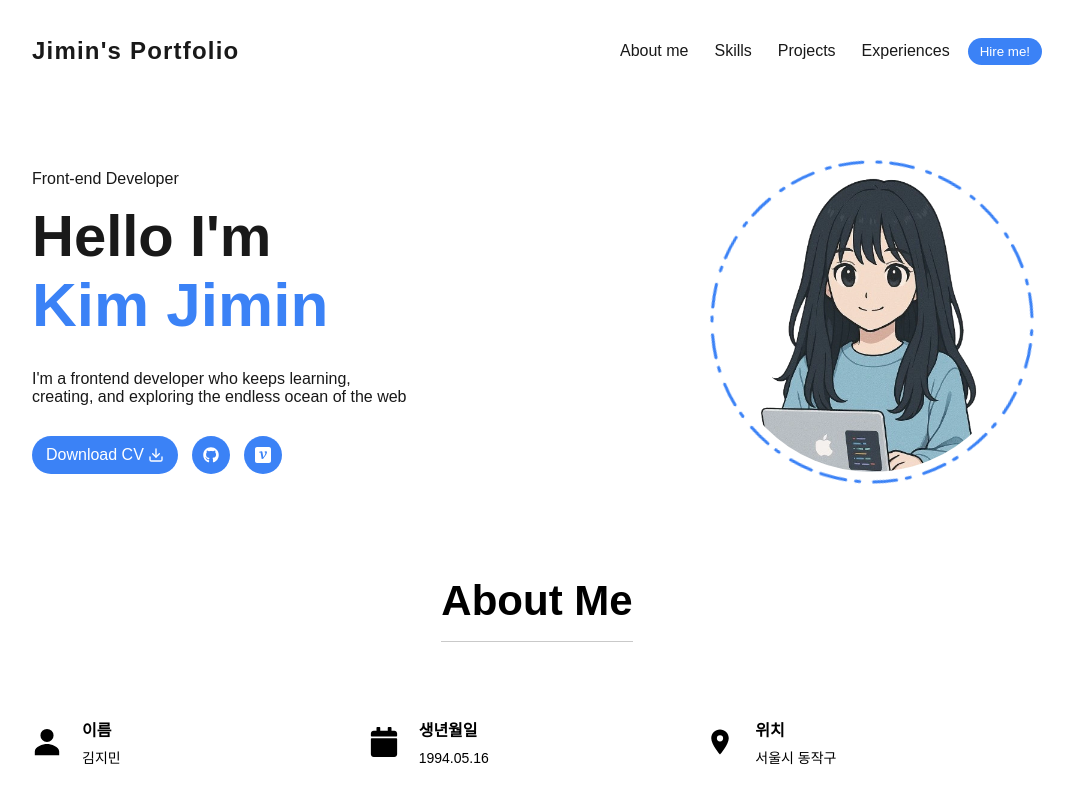
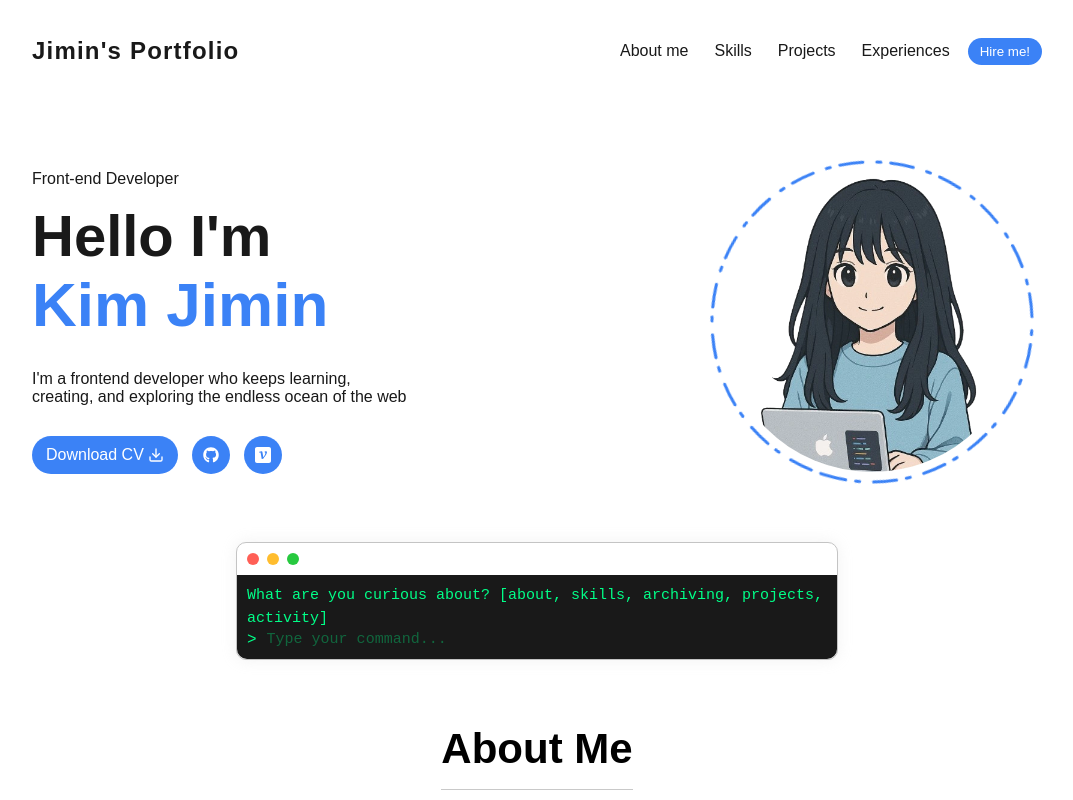
Before and after one commit to wlals4264/bluemin-portfolio, a Next.js app: page / in a window 1280 px wide. Shown: the top 800 px of the page, without its empty margins (103-1176 px from the left). Built offline with nearby package versions, Linux system fonts and the light colour scheme; a web font is replaced by a local one.

Commit message:
Refactor: 코드 스냅 리팩토링

```diff
--- a/src/app/page.tsx
+++ b/src/app/page.tsx
@@ -6,12 +6,13 @@ import Skills from '@/components/Skills';
 import '@/styles/Home.scss';
 import Projects from '@/components/Projects';
 import Experiences from '@/components/Experiences';
+import CodeSnap from '@/components/CodeSnap';
 
 export default function Home() {
   return (
     <div className="home-wrapper">
       <Introduction />
-      {/* <CodeSnap /> */}
+      <CodeSnap />
       <AboutMe />
       <Skills />
       <Projects />
--- a/src/components/CodeSnap.tsx
+++ b/src/components/CodeSnap.tsx
@@ -7,9 +7,8 @@ import '../styles/components/CodeSnap.scss';
 const commands: Record<string, string> = {
   about: 'about-me',
   skills: 'skills',
-  archiving: 'archiving',
   projects: 'projects',
-  activity: 'activity',
+  experiences: 'experiences',
 };
 
 const CodeSnap = () => {
@@ -28,7 +27,7 @@ const CodeSnap = () => {
       const targetId = commands[trimmed];
       document.getElementById(targetId)?.scrollIntoView({ behavior: 'smooth' });
 
-      setHistory((prev) => [...prev, `> ${trimmed}`, `Navigating to ${trimmed}...`]);
+      setHistory((prev) => [...prev, `Navigating to ${trimmed}...`]);
     } else {
       setHistory((prev) => [...prev, `> ${trimmed}`, `Unknown command: ${trimmed}`]);
     }
@@ -43,11 +42,15 @@ const CodeSnap = () => {
         <span className={`dot yellow`} />
         <span className={`dot green`} />
       </div>
+
       <div className="body">
+        <div className="main">
+          {/* <div> 'What are you curious about? [about, skills, archiving, projects, activity]'</div> */}
           {history.map((line, i) => (
             <div key={i}>{line}</div>
           ))}
         </div>
+
         <form className="inputLine" onSubmit={handleCommand}>
           <span>&gt;</span>
           <input
@@ -58,6 +61,7 @@ const CodeSnap = () => {
           />
         </form>
       </div>
+    </div>
   );
 };
 
--- a/src/styles/components/CodeSnap.scss
+++ b/src/styles/components/CodeSnap.scss
@@ -1,20 +1,20 @@
 .terminal {
-  background-color: #1e1e1e;
+  background-color: #ffffff;
+  border-radius: 10px;
+  border: 1px solid #c4c4c4;
+  max-width: 600px;
+  margin: 0 auto;
+  box-shadow: 0 0 15px rgba(192, 192, 192, 0.2);
+  display: flex;
+  flex-direction: column;
+
   color: #00ff88;
   font-family: 'Courier New', monospace;
-  padding: 1rem;
-  border-radius: 10px;
-  max-width: 600px;
-  margin: 0 auto;
-  box-shadow: 0 0 15px rgba(0, 255, 136, 0.2);
-  display: flex;
-  flex-direction: column;
-}
 
   .header {
+    padding: 10px;
     display: flex;
     gap: 0.5rem;
-  margin-bottom: 1rem;
   }
 
   .dot {
@@ -22,31 +22,42 @@
     height: 12px;
     border-radius: 50%;
     display: inline-block;
+
+    &.red {
+      background-color: #ff5f56;
     }
 
-.red {
-  background-color: #ff5f56;
-}
-.yellow {
+    &.yellow {
       background-color: #ffbd2e;
     }
-.green {
+
+    &.green {
       background-color: #27c93f;
+    }
   }
 
   .body {
+    background-color: #191919;
+    padding: 10px;
+    border-radius: 0 0 10px 10px;
+
+    .main {
       flex-grow: 1;
       max-height: 250px;
       overflow-y: auto;
-  margin-bottom: 1rem;
+      // margin-bottom: 20px;
       white-space: pre-wrap;
-  font-size: 0.9rem;
+      font-size: 15px;
+
+      > div {
+        line-height: 150%;
+      }
     }
 
     .inputLine {
       display: flex;
       align-items: center;
-  gap: 0.5rem;
+      gap: 8px;
 
       span {
         color: #00ff88;
@@ -59,10 +70,12 @@
         outline: none;
         color: #00ff88;
         font-family: inherit;
-    font-size: 0.9rem;
+        font-size: 15px;
 
         &::placeholder {
           color: #00ff8855;
         }
       }
     }
+  }
+}
```
Lines whose indentation alone changed are shown as unchanged.
